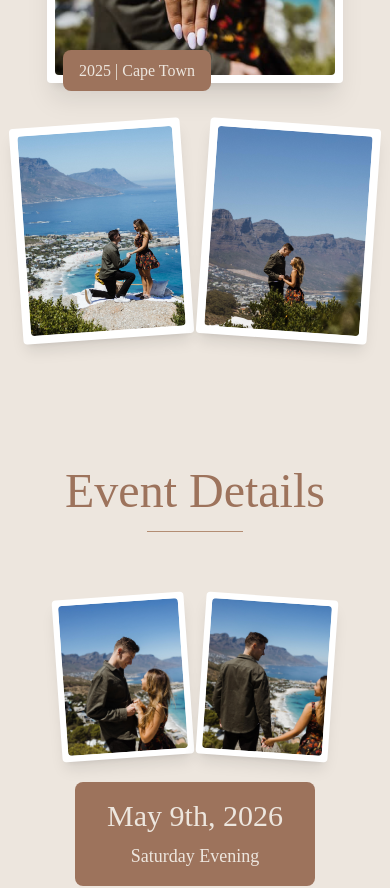
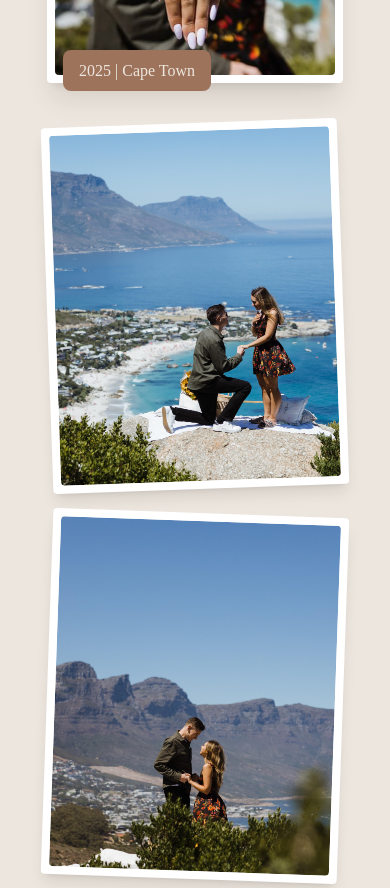
Before and after one commit to CodingDyl/JulesWedding, a Next.js app: page / in a window 390 px wide. Shown: the part 2640-3528 px from the top of the page. Built offline with nearby package versions, Linux system fonts and the light colour scheme.

Commit message:
Made image sizes bigger and changed wording

```diff
--- a/src/components/EventDetails.tsx
+++ b/src/components/EventDetails.tsx
@@ -16,24 +16,24 @@ const EventDetails = () => {
 
         {/* Date and Time with Images */}
         <div className="text-center mb-12 md:mb-16">
-          {/* Mobile: Images above date */}
-          <div className="flex justify-center gap-3 md:gap-4 mb-6 lg:hidden">
-            <div className="bg-white p-1.5 rounded shadow-lg rotate-[-4deg]">
+          {/* Mobile: Images above date - stacked vertically */}
+          <div className="flex flex-col items-center gap-6 mb-6 lg:hidden">
+            <div className="bg-white p-2 rounded shadow-lg rotate-[-2deg]">
               <Image
                 src={just_3}
                 alt="Justin and Julia"
-                width={140}
-                height={175}
-                className="object-cover rounded w-[120px] h-[150px] sm:w-[140px] sm:h-[175px]"
+                width={280}
+                height={350}
+                className="object-cover rounded w-[280px] h-[350px]"
               />
             </div>
-            <div className="bg-white p-1.5 rounded shadow-lg rotate-[4deg]">
+            <div className="bg-white p-2 rounded shadow-lg rotate-[2deg]">
               <Image
                 src={just_4}
                 alt="Justin and Julia"
-                width={140}
-                height={175}
-                className="object-cover rounded w-[120px] h-[150px] sm:w-[140px] sm:h-[175px]"
+                width={280}
+                height={350}
+                className="object-cover rounded w-[280px] h-[350px]"
               />
             </div>
           </div>
@@ -90,8 +90,7 @@ const EventDetails = () => {
               </div>
               <div className="pt-4">
                 <h5 className="font-libre-baskerville text-lg font-semibold">Oranje Guest Farm</h5>
-                <p className="font-libre-baskerville text-sm">Drinks will be provided</p>
-                <p className="font-libre-baskerville text-sm italic">Please bring your own meat</p>
+                <p className="font-libre-baskerville text-sm">Please bring your own meat and drinks</p>
               </div>
             </div>
           </div>
@@ -151,7 +150,7 @@ const EventDetails = () => {
           </h3>
           <p className="font-libre-baskerville text-xl mb-2">Formal Attire</p>
           <p className="font-libre-baskerville text-lg text-gray-600 mb-2">
-            Formal attire requested. Dark suits, cocktail dresses, or evening gowns.
+            Formal attire requested.
           </p>
           <p className="font-libre-baskerville text-base text-gray-600 italic">
             Please note that part of the wedding will be outside so we recommend avoiding stiletto heels for the ladies
--- a/src/components/FAQ.tsx
+++ b/src/components/FAQ.tsx
@@ -120,9 +120,9 @@ const FAQ = () => {
                 <Image
                   src={just_8}
                   alt="Justin and Julia"
-                  width={140}
-                  height={175}
-                  className="object-cover rounded w-[120px] h-[150px]"
+                  width={280}
+                  height={350}
+                  className="object-cover rounded w-[280px] h-[350px]"
                 />
               </div>
             </div>
--- a/src/components/Hero.tsx
+++ b/src/components/Hero.tsx
@@ -48,7 +48,7 @@ const Hero = () => (
               alt="wedding center"
               width={500}
               height={625}
-              className="object-cover rounded w-[280px] sm:w-[320px] md:w-[380px] lg:w-[450px] xl:w-[500px]"
+              className="object-cover rounded w-[280px] h-[350px] sm:w-[320px] sm:h-[400px] md:w-[380px] md:h-[475px] lg:w-[450px] lg:h-[562px] xl:w-[500px] xl:h-[625px]"
             />
           </div>
         </div>
--- a/src/components/OurStory.tsx
+++ b/src/components/OurStory.tsx
@@ -95,24 +95,24 @@ const OurStory = () => {
               </div>
             </div>
 
-            {/* Secondary Images Row */}
-            <div className="flex gap-4 mt-4">
-              <div className="bg-white p-2 rounded shadow-lg rotate-[-4deg]">
+            {/* Secondary Images - stacked vertically */}
+            <div className="flex flex-col items-center gap-6 mt-4">
+              <div className="bg-white p-2 rounded shadow-lg rotate-[-2deg]">
                 <Image
                   src={just_1}
                   alt="Justin and Julia"
-                  width={160}
-                  height={200}
-                  className="object-cover rounded w-[160px] h-[200px]"
+                  width={280}
+                  height={350}
+                  className="object-cover rounded w-[280px] h-[350px]"
                 />
               </div>
-              <div className="bg-white p-2 rounded shadow-lg rotate-[4deg]">
+              <div className="bg-white p-2 rounded shadow-lg rotate-[2deg]">
                 <Image
                   src={just_2}
                   alt="Justin and Julia"
-                  width={160}
-                  height={200}
-                  className="object-cover rounded w-[160px] h-[200px]"
+                  width={280}
+                  height={350}
+                  className="object-cover rounded w-[280px] h-[350px]"
                 />
               </div>
             </div>
--- a/src/components/Registry.tsx
+++ b/src/components/Registry.tsx
@@ -13,9 +13,9 @@ const Registry = () => {
               <Image
                 src={just_7}
                 alt="Justin and Julia"
-                width={180}
-                height={225}
-                className="object-cover rounded w-[180px] h-[225px] md:w-[180px] md:h-[225px]"
+                width={280}
+                height={350}
+                className="object-cover rounded w-[280px] h-[350px] md:w-[180px] md:h-[225px]"
               />
             </div>
           </div>
--- a/src/components/TravelStay.tsx
+++ b/src/components/TravelStay.tsx
@@ -21,24 +21,24 @@ const TravelStay = () => {
         <div className="space-y-8 mb-16">
           {/* Close Accommodations */}
           <div>
-            {/* Mobile: Images above heading */}
-            <div className="flex justify-center gap-4 mb-4 md:hidden">
-              <div className="bg-white p-1.5 rounded shadow-lg rotate-[-4deg]">
+            {/* Mobile: Images above heading - stacked vertically */}
+            <div className="flex flex-col items-center gap-6 mb-6 md:hidden">
+              <div className="bg-white p-2 rounded shadow-lg rotate-[-2deg]">
                 <Image
                   src={just_5}
                   alt="Justin and Julia"
-                  width={100}
-                  height={125}
-                  className="object-cover rounded w-[100px] h-[125px]"
+                  width={280}
+                  height={350}
+                  className="object-cover rounded w-[280px] h-[350px]"
                 />
               </div>
-              <div className="bg-white p-1.5 rounded shadow-lg rotate-[4deg]">
+              <div className="bg-white p-2 rounded shadow-lg rotate-[2deg]">
                 <Image
                   src={just_6}
                   alt="Justin and Julia"
-                  width={100}
-                  height={125}
-                  className="object-cover rounded w-[100px] h-[125px]"
+                  width={280}
+                  height={350}
+                  className="object-cover rounded w-[280px] h-[350px]"
                 />
               </div>
             </div>
```
